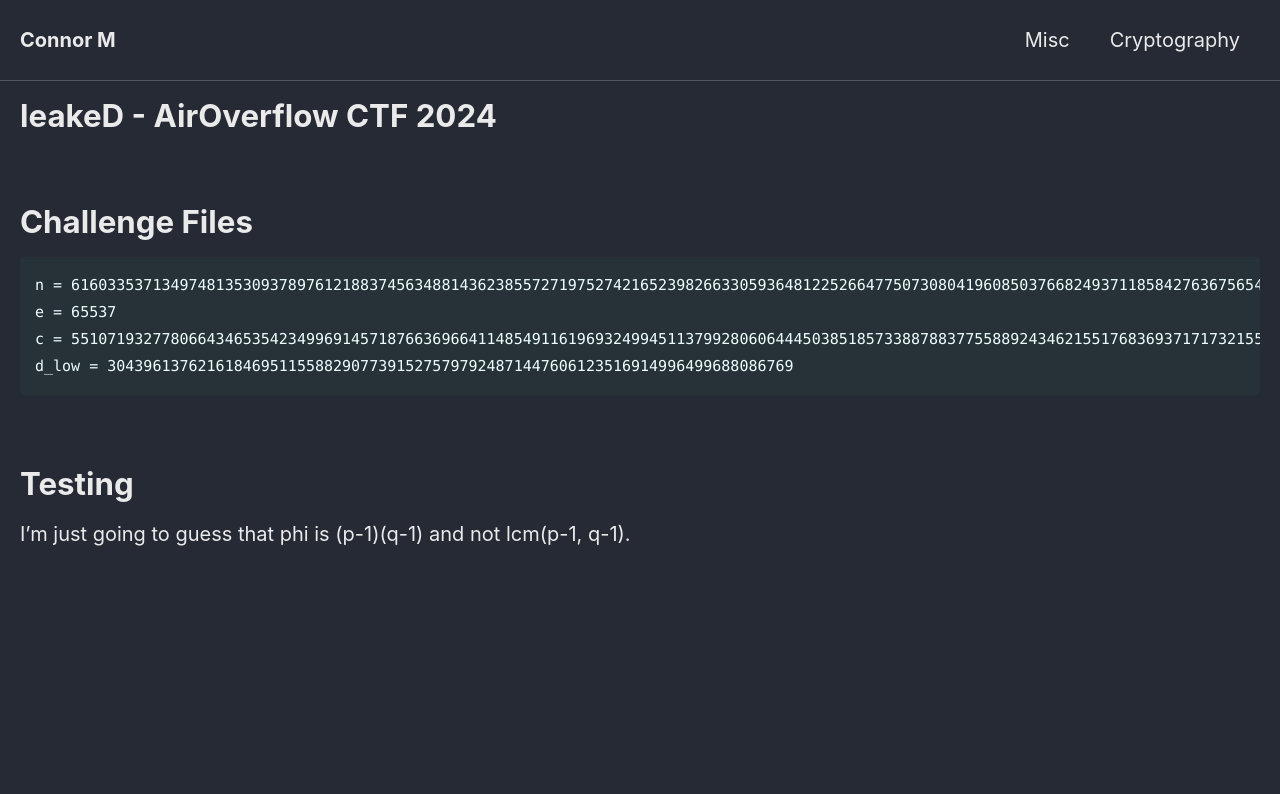
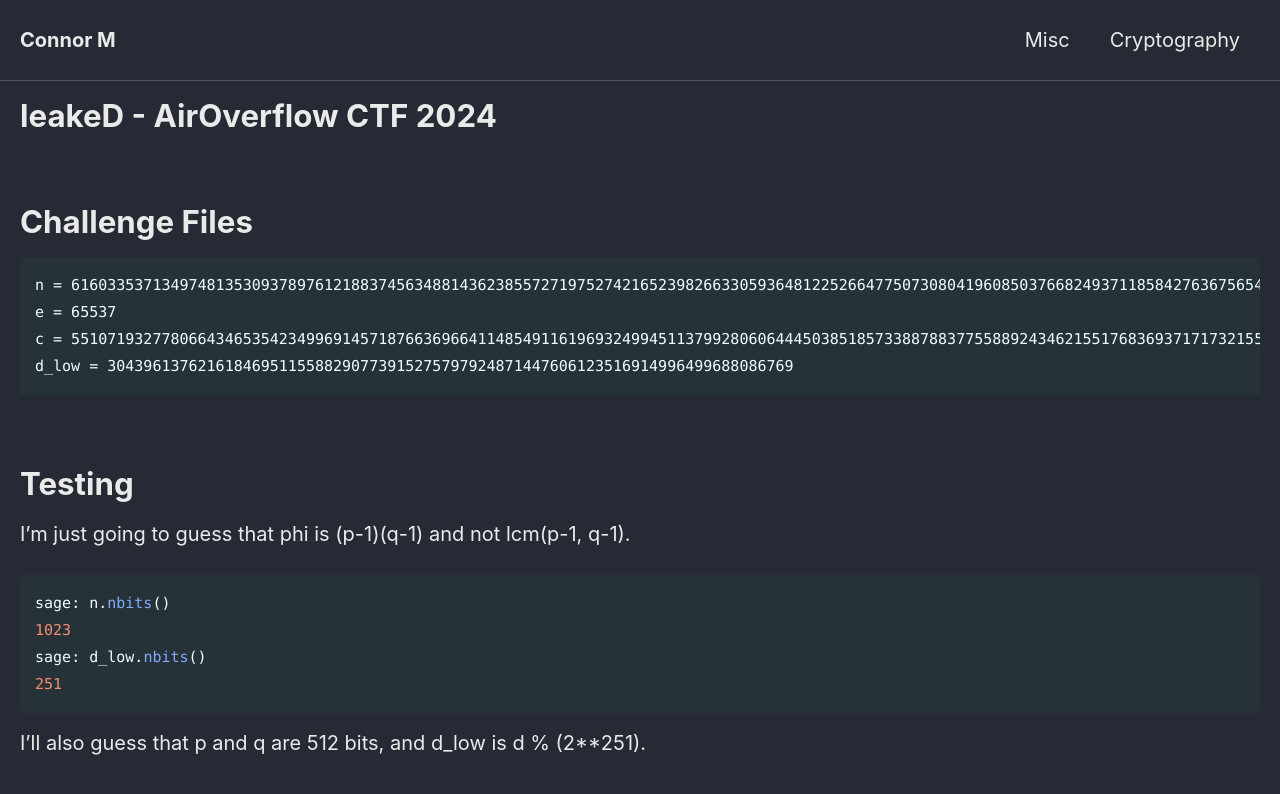
Before and after one commit to Connor-McCartney/Connor-McCartney.github.io, a Jekyll site: the page built from _pages/cryptography/small-roots/leakeD-AirOverflow-CTF-2024.md, in a window 1280 px wide. Shown: the top 794 px of the page. Built offline with Jekyll 4.4.1, drawn with Linux system fonts in a browser that asks for light colours; cached includes are drawn as plain includes.

Commit message:
Update leakeD-AirOverflow-CTF-2024.md

````diff
--- a/_pages/cryptography/small-roots/leakeD-AirOverflow-CTF-2024.md
+++ b/_pages/cryptography/small-roots/leakeD-AirOverflow-CTF-2024.md
@@ -19,3 +19,12 @@ d_low = 304396137621618469511558829077391527579792487144760612351691499649968808
 # Testing
 
 I'm just going to guess that phi is (p-1)(q-1) and not lcm(p-1, q-1).
+
+```python
+sage: n.nbits()
+1023
+sage: d_low.nbits()
+251
+```
+
+I'll also guess that p and q are 512 bits, and d_low is d % (2**251).
````
